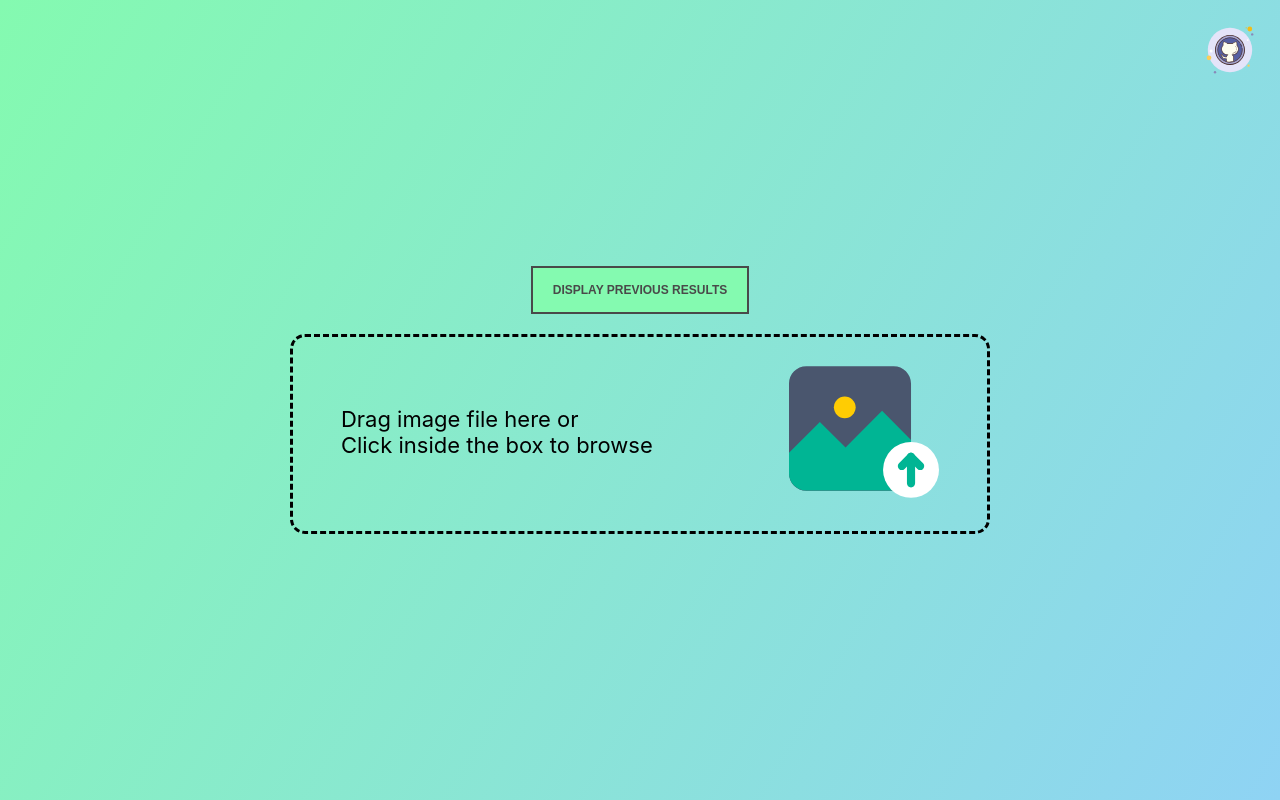
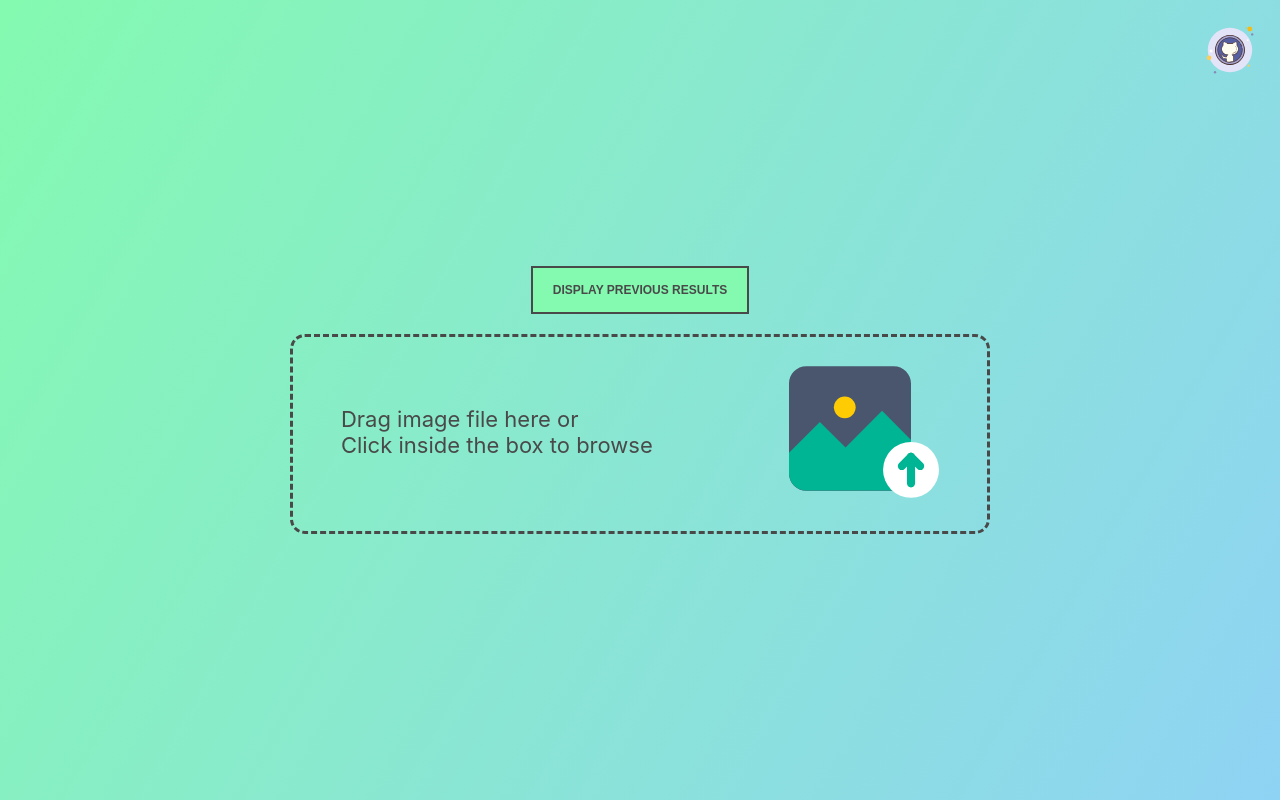
Before and after one commit to manvendra22/image-text-reader-backend, a React (Create React App) app in the folder client/: page / in a window 1280 px wide. Built offline with nearby package versions, Linux system fonts and the light colour scheme.

Commit message:
[Style] Updated

```diff
--- a/client/src/components/Dropzone.css
+++ b/client/src/components/Dropzone.css
@@ -2,11 +2,20 @@
     min-height: 200px;
     width: 700px;
     padding: 20px;
-    color: black;
-    border: 3px dashed black;
+    color: #494949;
+    border: 3px dashed #494949;
     border-radius: 15px;
     text-align: left;
     cursor: pointer;
+    max-height: 80vh;
+    overflow: scroll;
+    transition: all 0.3s ease;
+}
+
+.dropzone:hover {
+    color: black;
+    border: 3px dashed black;
+    transition: all 0.3s ease;
 }
 
 .dropzone-content {
--- a/client/src/components/HandwrtingRecognition.js
+++ b/client/src/components/HandwrtingRecognition.js
@@ -6,7 +6,6 @@ import Dropzone from './Dropzone'
 import ViewContent from './ViewContent'
 import ViewHistory from './ViewHistory'
 
-// const API_URL = process.env.REACT_APP_BASE_URL
 const API_URL = '/api/contents'
 
 class HandwritingRecognition extends Component {
@@ -65,12 +64,12 @@ class HandwritingRecognition extends Component {
                 {
                     isFetching ?
                         null :
-                        <div>
+                        <Fragment>
                             {view === 'ViewHistory' ?
                                 <button type="button" onClick={this.goToHome}>Home</button> :
                                 <button type="button" onClick={this.getHistoryData}>Display previous results</button>
                             }
-                        </div>
+                        </Fragment>
 
                 }
                 <div className="dropzone">
--- a/client/src/index.css
+++ b/client/src/index.css
@@ -26,14 +26,15 @@ button {
   background: #84fab0;
   border: 2px solid #494949;
   display: inline-block;
-  transition: all 0.3s ease 0s;
   padding: 15px 20px;
   margin-bottom: 20px;
   font-size: 12px;
   font-weight: 600;
+  transition: all 0.2s ease;
 }
 
 button:hover {
+  cursor: pointer;
   background: #8fd3f4;
-  transition: all 0.3s ease 0s;
+  transition: all 0.2s ease;
 }
```
